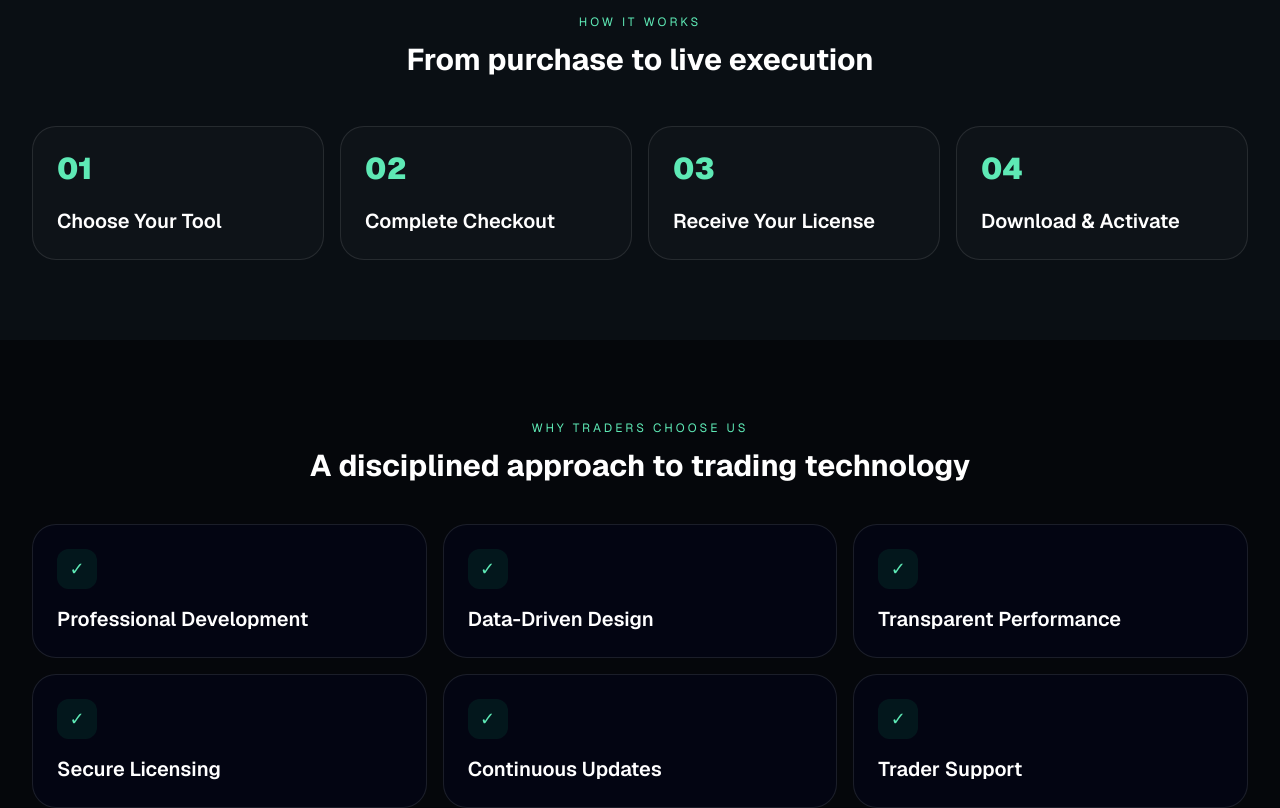
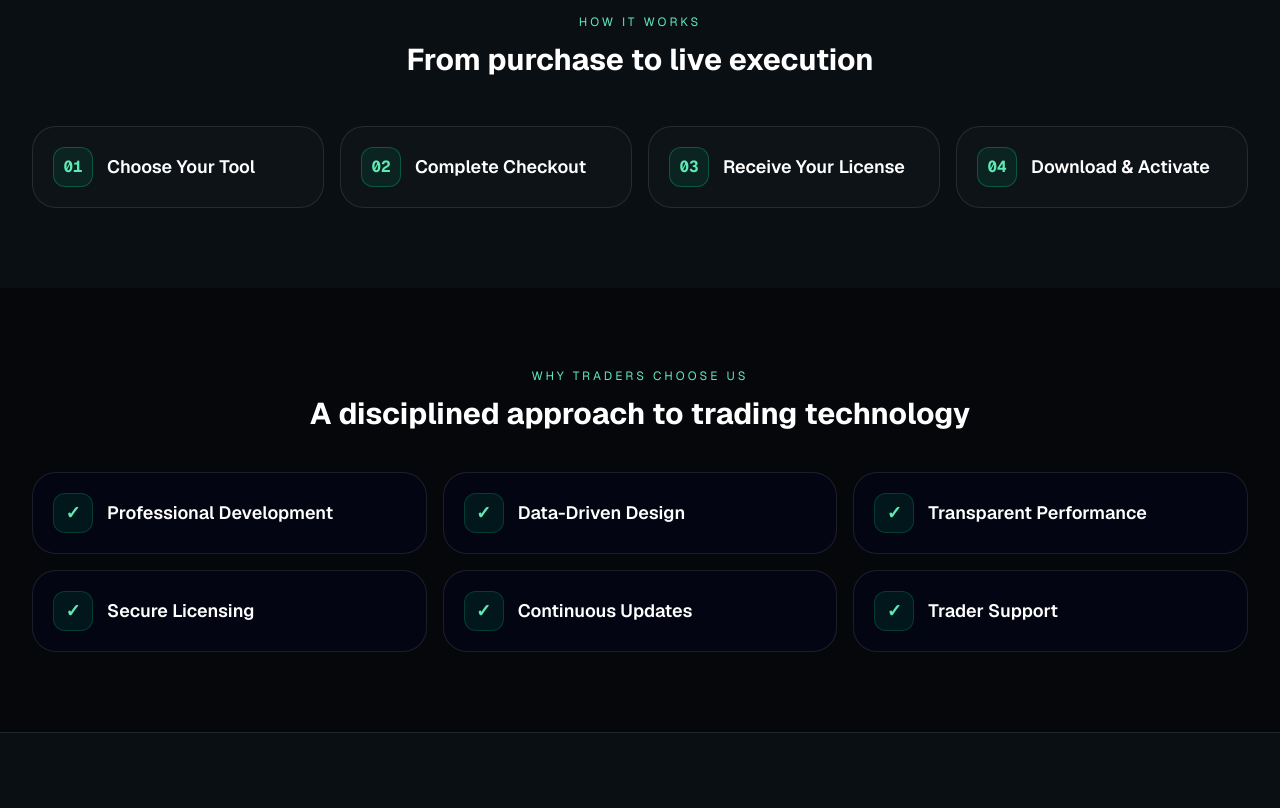
Before and after one commit to mhdotshanto/luxxfocuss, a Next.js app: page / in a window 1280 px wide. Shown: the part 3620-4428 px from the top of the page. Built offline with nearby package versions, Linux system fonts and the light colour scheme.

Commit message:
feat: create home page component and update documentation formatting

```diff
--- a/src/app/page.tsx
+++ b/src/app/page.tsx
@@ -251,16 +251,18 @@ export default function Home() {
             <h2 className="mt-3 text-2xl sm:text-3xl font-bold text-white">From purchase to live execution</h2>
           </div>
 
-          <div className="grid gap-4 sm:grid-cols-2 lg:grid-cols-4">
+          <div className="grid gap-3 sm:gap-4 sm:grid-cols-2 lg:grid-cols-4">
             {[
               "Choose Your Tool",
               "Complete Checkout",
               "Receive Your License",
               "Download & Activate",
             ].map((step, index) => (
-              <div key={step} className="rounded-3xl border border-white/10 bg-white/[0.02] p-5 sm:p-6">
-                <div className="mb-4 sm:mb-5 text-2xl sm:text-3xl font-black text-emerald-300">0{index + 1}</div>
-                <div className="text-lg sm:text-xl font-semibold text-white">{step}</div>
+              <div key={step} className="flex items-center gap-3.5 rounded-2xl border border-white/10 bg-white/[0.02] p-4 transition hover:border-emerald-400/30 hover:bg-white/[0.04] sm:rounded-3xl sm:p-5">
+                <div className="flex h-9 w-9 shrink-0 items-center justify-center rounded-xl border border-emerald-400/30 bg-emerald-500/10 font-mono text-sm font-bold text-emerald-300 sm:h-10 sm:w-10 sm:text-base">
+                  0{index + 1}
+                </div>
+                <div className="text-base font-semibold text-white sm:text-lg">{step}</div>
               </div>
             ))}
           </div>
@@ -281,9 +283,11 @@ export default function Home() {
             "Continuous Updates",
             "Trader Support",
           ].map((item) => (
-            <div key={item} className="rounded-3xl border border-white/10 bg-slate-950/60 p-5 sm:p-6">
-              <div className="mb-4 h-10 w-10 rounded-xl bg-emerald-500/10 text-center text-lg leading-10 text-emerald-300">✓</div>
-              <h3 className="text-lg sm:text-xl font-semibold text-white">{item}</h3>
+            <div key={item} className="flex items-center gap-3.5 rounded-2xl border border-white/10 bg-slate-950/60 p-4 transition hover:border-emerald-400/30 sm:rounded-3xl sm:p-5">
+              <div className="flex h-9 w-9 shrink-0 items-center justify-center rounded-xl border border-emerald-400/20 bg-emerald-500/10 text-base font-bold text-emerald-300 sm:h-10 sm:w-10 sm:text-lg">
+                ✓
+              </div>
+              <h3 className="text-base font-semibold text-white sm:text-lg">{item}</h3>
             </div>
           ))}
         </div>
```
Also changed, not shown: 1 other file (tests, documents, lock files or other folders).
